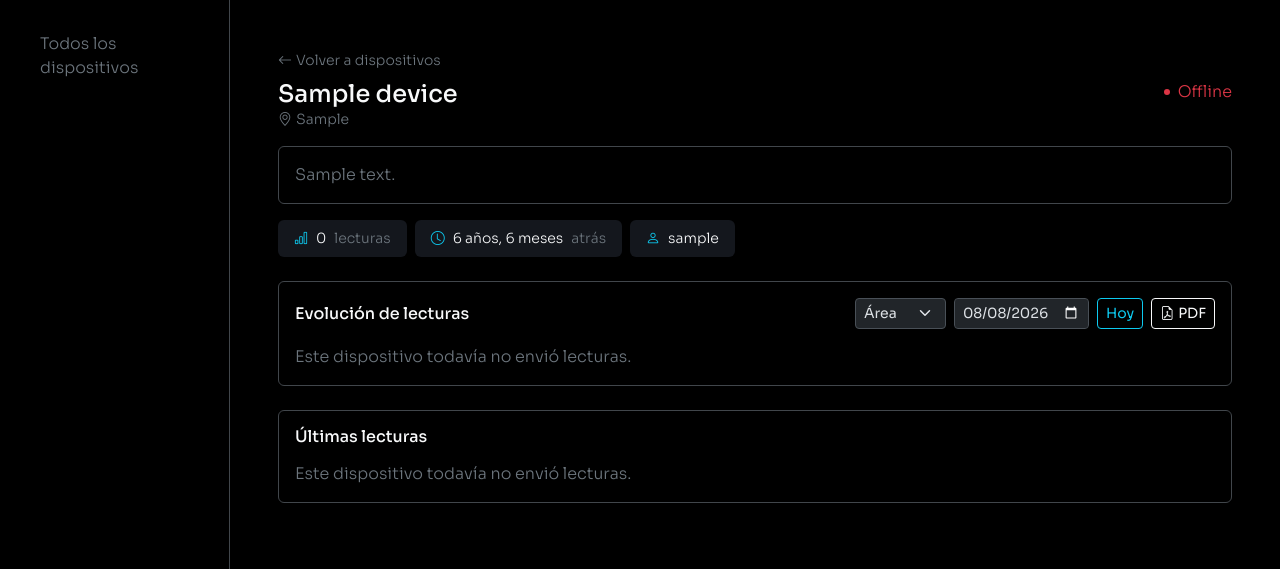
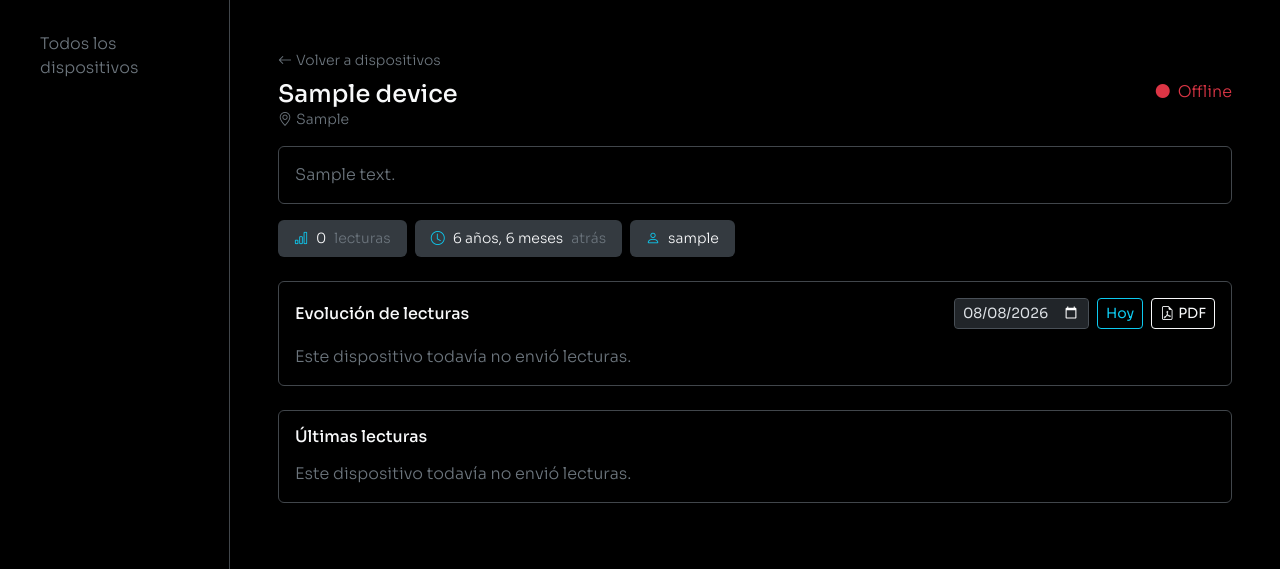
Before and after one commit to delpianocp/esp32-tester, a Django app: page /00000000-0000-0000-0000-000000000001/ in a window 1280 px wide. Shown: the part 63-632 px from the top of the page. Run offline with Django 5.2, Linux system fonts and the light colour scheme; tables that the repository leaves empty hold one stand-in row (values such as "Sample post"); data that the repository does not hold is empty; some libraries are stand-ins or nearby versions.

Commit message:
fix device detail

```diff
--- a/templates/devices/device_detail.html
+++ b/templates/devices/device_detail.html
@@ -15,10 +15,10 @@
     </div>
     <span id="badgeEstado" class="d-flex align-items-center gap-2">
         {% if device.online %}
-            <span class="spinner-grow spinner-grow-sm text-success" style="width:.5rem; height:.5rem;"></span>
+            <i class="bi bi-circle-fill text-success small"></i>
             <span class="text-success">En línea</span>
         {% else %}
-            <span class="d-inline-block rounded-circle bg-danger" style="width:.375rem; height:.375rem;"></span>
+            <i class="bi bi-circle-fill text-danger small"></i>
             <span class="text-danger">Offline</span>
         {% endif %}
     </span>
@@ -29,19 +29,19 @@
 {% endif %}
 
 <div class="d-flex gap-2 flex-wrap mb-4">
-    <span class="rounded-2 px-3 py-2 small d-flex align-items-center gap-2" style="background:#14171d;">
+    <span class="rounded-2 px-3 py-2 small d-flex align-items-center gap-2 bg-body-secondary">
         <i class="bi bi-bar-chart text-info"></i>
         <span class="text-light">{{ device.lecturas.count }}</span>
         <span class="text-secondary">lecturas</span>
     </span>
-    <span class="rounded-2 px-3 py-2 small d-flex align-items-center gap-2" style="background:#14171d;">
+    <span class="rounded-2 px-3 py-2 small d-flex align-items-center gap-2 bg-body-secondary">
         <i class="bi bi-clock text-info"></i>
         <span class="text-light">
             {% if device.ultima_conexion %}{{ device.ultima_conexion|timesince }}{% else %}Nunca{% endif %}
         </span>
         {% if device.ultima_conexion %}<span class="text-secondary">atrás</span>{% endif %}
     </span>
-    <span class="rounded-2 px-3 py-2 small d-flex align-items-center gap-2" style="background:#14171d;">
+    <span class="rounded-2 px-3 py-2 small d-flex align-items-center gap-2 bg-body-secondary">
         <i class="bi bi-person text-info"></i>
         <span class="text-light">{{ device.owner.username }}</span>
     </span>
@@ -49,7 +49,7 @@
 
 {% if puede_controlar %}
 <details class="border border-secondary-subtle rounded p-3 mb-4">
-    <summary class="h6 text-light mb-0" style="cursor:pointer;"><i class="bi bi-terminal me-1"></i>Panel de control</summary>
+    <summary class="h6 text-light mb-0"><i class="bi bi-terminal me-1"></i>Panel de control</summary>
 
     <p class="text-secondary small mt-3">
         Enviá un comando; el ESP32 lo va a recibir la próxima vez que consulte
@@ -100,7 +100,7 @@
     {% endif %}
 
     <details class="mt-3">
-        <summary class="text-secondary small" style="cursor:pointer;">Ver credenciales del dispositivo</summary>
+        <summary class="text-secondary small">Ver credenciales del dispositivo</summary>
         <div class="border border-secondary-subtle rounded p-3 mt-2">
             <label class="small text-secondary d-block">Device ID</label>
             <code class="d-block bg-black bg-opacity-50 p-2 rounded text-break mb-2">{{ device.id }}</code>
@@ -115,16 +115,27 @@
 </details>
 {% endif %}
 
+{% if device.tipo_sensor == "binario" %}
+<div class="border border-secondary-subtle rounded p-3 mb-4">
+    <h2 class="h6 text-light mb-4">Estado actual</h2>
+    <div class="d-flex justify-content-center gap-5 py-3">
+        <div class="d-flex flex-column align-items-center gap-2">
+            <i id="ledOn" class="bi bi-circle-fill fs-1 text-secondary"></i>
+            <span class="text-light fw-semibold">{{ device.etiqueta_on|default:"ON" }}</span>
+        </div>
+        <div class="d-flex flex-column align-items-center gap-2">
+            <i id="ledOff" class="bi bi-circle-fill fs-1 text-secondary"></i>
+            <span class="text-light fw-semibold">{{ device.etiqueta_off|default:"OFF" }}</span>
+        </div>
+    </div>
+    <p id="estadoUltimaActualizacion" class="text-secondary small text-center mb-0">Sin datos todavía.</p>
+</div>
+{% else %}
 <div class="border border-secondary-subtle rounded p-3 mb-4">
     <div class="d-flex justify-content-between align-items-center flex-wrap gap-2 mb-3">
         <h2 class="h6 text-light mb-0">Evolución de lecturas</h2>
         <div class="d-flex gap-2 flex-wrap">
-            <select id="tipoGrafico" class="form-select form-select-sm" style="width:auto;" {% if device.tipo_sensor == "binario" %}hidden{% endif %}>
-                <option value="area">Área</option>
-                <option value="line">Línea</option>
-                <option value="bar">Barras</option>
-            </select>
-            <input type="date" id="fechaGrafico" class="form-control form-control-sm" style="width:auto;">
+            <input type="date" id="fechaGrafico" class="form-control form-control-sm w-auto">
             <button id="btnHoy" type="button" class="btn btn-sm btn-outline-info">Hoy</button>
             <a id="btnDescargarPdf" href="#" class="btn btn-sm btn-outline-light d-flex align-items-center gap-1">
                 <i class="bi bi-file-earmark-pdf"></i>PDF
@@ -132,15 +143,16 @@
         </div>
     </div>
     <p id="sinLecturasGrafico" class="text-secondary mb-0">Este dispositivo todavía no envió lecturas.</p>
-    <div id="graficoLecturas" style="width:100%; height:280px; display:none;"></div>
+    <div id="graficoLecturas" class="w-100 d-none" style="height:280px;"></div>
 </div>
+{% endif %}
 
 <div class="border border-secondary-subtle rounded p-3">
     <h2 class="h6 text-light mb-3">Últimas lecturas</h2>
-    <p id="sinLecturasTabla" class="text-secondary mb-0" {% if lecturas %}style="display:none;"{% endif %}>
+    <p id="sinLecturasTabla" class="text-secondary mb-0 {% if lecturas %}d-none{% endif %}">
         Este dispositivo todavía no envió lecturas.
     </p>
-    <div class="table-responsive" id="wrapperTablaLecturas" style="max-height: 420px; overflow-y: auto; {% if not lecturas %}display:none;{% endif %}">
+    <div class="table-responsive overflow-auto {% if not lecturas %}d-none{% endif %}" id="wrapperTablaLecturas" style="max-height: 420px;">
         <table class="table table-sm table-dark mb-0">
             <thead class="sticky-top"><tr><th>Valor</th><th>Fecha</th></tr></thead>
             <tbody id="tablaLecturas">
@@ -149,15 +161,9 @@
                     <td>
                         {% if device.tipo_sensor == "binario" %}
                             {% if lectura.valor >= 0.5 %}
-                                <span class="d-inline-flex align-items-center gap-2">
-                                    <span class="d-inline-block rounded-circle" style="width:9px; height:9px; background:#22c55e; box-shadow:0 0 6px #22c55e;"></span>
-                                    {{ device.etiqueta_on|default:"ON" }}
-                                </span>
+                                <i class="bi bi-circle-fill text-success small me-2"></i>{{ device.etiqueta_on|default:"ON" }}
                             {% else %}
-                                <span class="d-inline-flex align-items-center gap-2">
-                                    <span class="d-inline-block rounded-circle" style="width:9px; height:9px; background:#ef4444; box-shadow:0 0 6px #ef4444;"></span>
-                                    {{ device.etiqueta_off|default:"OFF" }}
-                                </span>
+                                <i class="bi bi-circle-fill text-danger small me-2"></i>{{ device.etiqueta_off|default:"OFF" }}
                             {% endif %}
                         {% else %}
                             {{ lectura.valor }}{% if device.unidad %} {{ device.unidad }}{% endif %}
@@ -181,20 +187,14 @@
     const etiquetaOff = "{{ device.etiqueta_off|default:'OFF' }}";
 
     let chart = null;
-    let tipoActual = esBinario ? 'line' : 'area';
 
-    const inputFecha = document.getElementById('fechaGrafico');
-    const hoyStr = new Date().toISOString().split('T')[0];
-    inputFecha.value = hoyStr;
-    inputFecha.max = hoyStr;
-
-    function opcionesChart(tipo, datos, fecha) {
+    function opcionesChart(datos, fecha) {
         const inicio = new Date(fecha + 'T00:00:00').getTime();
         const fin = new Date(fecha + 'T23:59:59').getTime();
 
-        const base = {
+        return {
             chart: {
-                type: esBinario ? 'line' : tipo,
+                type: 'scatter',
                 height: 280,
                 toolbar: { show: false },
                 background: 'transparent',
@@ -203,6 +203,7 @@
             },
             series: [{ name: 'Valor', data: datos }],
             colors: ['#0dcaf0'],
+            markers: { size: 4, strokeWidth: 0 },
             xaxis: {
                 type: 'datetime',
                 min: inicio,
@@ -211,51 +212,19 @@
                 axisBorder: { show: false },
                 axisTicks: { show: false }
             },
-            grid: { borderColor: '#1a2130', xaxis: { lines: { show: false } } },
-            dataLabels: { enabled: false }
-        };
-
-        if (esBinario) {
-            // Estado binario: escalón (no curva suave), eje Y fijo con
-            // solo dos posiciones etiquetadas ON/OFF, sin decimales raros.
-            return {
-                ...base,
-                stroke: { curve: 'stepline', width: 2 },
-                fill: { type: 'solid' },
-                yaxis: {
-                    min: -0.1, max: 1.1,
-                    tickAmount: 1,
-                    labels: {
-                        style: { colors: '#68748a' },
-                        formatter: (v) => (v >= 0.5 ? etiquetaOn : etiquetaOff)
-                    }
-                },
-                tooltip: {
-                    theme: 'dark',
-                    x: { format: 'dd MMM HH:mm' },
-                    y: { formatter: (v) => (v >= 0.5 ? etiquetaOn : etiquetaOff) }
-                }
-            };
-        }
-
-        return {
-            ...base,
-            stroke: { curve: 'smooth', width: tipo === 'bar' ? 0 : 2 },
-            fill: {
-                type: tipo === 'area' ? 'gradient' : 'solid',
-                gradient: { opacityFrom: 0.35, opacityTo: 0 }
-            },
             yaxis: {
                 labels: {
                     style: { colors: '#68748a' },
                     formatter: (v) => unidad ? `${v} ${unidad}` : v
                 }
             },
+            grid: { borderColor: '#1a2130', xaxis: { lines: { show: false } } },
             tooltip: {
                 theme: 'dark',
                 x: { format: 'dd MMM HH:mm' },
                 y: { formatter: (v) => unidad ? `${v} ${unidad}` : v }
-            }
+            },
+            dataLabels: { enabled: false }
         };
     }
 
@@ -290,13 +259,13 @@
         const sinDatos = document.getElementById('sinLecturasGrafico');
 
         if (!datosCrudos || datosCrudos.length === 0) {
-            contenedor.style.display = 'none';
-            sinDatos.style.display = 'block';
+            contenedor.classList.add('d-none');
+            sinDatos.classList.remove('d-none');
             return;
         }
 
-        contenedor.style.display = 'block';
-        sinDatos.style.display = 'none';
+        contenedor.classList.remove('d-none');
+        sinDatos.classList.add('d-none');
 
         const datos = muestrear(datosCrudos);
         const puntos = datos.map(l => [new Date(l.timestamp).getTime(), l.valor]);
@@ -306,7 +275,7 @@
             // no "salta" ni se reconstruye - el eje X ya queda fijo por día.
             chart.updateSeries([{ name: 'Valor', data: puntos }]);
         } else {
-            chart = new ApexCharts(contenedor, opcionesChart(tipoActual, puntos, fecha));
+            chart = new ApexCharts(contenedor, opcionesChart(puntos, fecha));
             chart.render();
         }
     }
@@ -315,20 +284,37 @@
         const badge = document.getElementById('badgeEstado');
         if (!badge) return;
         if (online) {
-            badge.innerHTML = '<span class="spinner-grow spinner-grow-sm text-success" style="width:.5rem; height:.5rem;"></span><span class="text-success">En línea</span>';
+            badge.innerHTML = '<i class="bi bi-circle-fill text-success small me-1"></i><span class="text-success">En línea</span>';
         } else {
-            badge.innerHTML = '<span class="d-inline-block rounded-circle bg-danger" style="width:.375rem; height:.375rem;"></span><span class="text-danger">Offline</span>';
+            badge.innerHTML = '<i class="bi bi-circle-fill text-danger small me-1"></i><span class="text-danger">Offline</span>';
         }
+    }
+
+    function actualizarEstadoBinario(ultimaLectura) {
+        const ledOn = document.getElementById('ledOn');
+        const ledOff = document.getElementById('ledOff');
+        const textoUltima = document.getElementById('estadoUltimaActualizacion');
+        if (!ledOn || !ledOff) return;
+
+        if (!ultimaLectura) {
+            textoUltima.textContent = 'Sin datos todavía.';
+            return;
+        }
+
+        const activo = ultimaLectura.valor >= 0.5;
+        ledOn.className = 'bi bi-circle-fill fs-1 ' + (activo ? 'text-success' : 'text-secondary opacity-25');
+        ledOff.className = 'bi bi-circle-fill fs-1 ' + (!activo ? 'text-danger' : 'text-secondary opacity-25');
+
+        const fecha = new Date(ultimaLectura.timestamp);
+        textoUltima.textContent = 'Última actualización: ' + fecha.toLocaleString('es-AR');
     }
 
     function formatearValor(valor) {
         if (esBinario) {
             const activo = valor >= 0.5;
-            const color = activo ? '#22c55e' : '#ef4444';
+            const icono = activo ? 'text-success' : 'text-danger';
             const texto = activo ? etiquetaOn : etiquetaOff;
-            return `<span style="display:inline-flex; align-items:center; gap:6px;">`
-                 + `<span style="width:9px; height:9px; border-radius:50%; background:${color}; box-shadow:0 0 6px ${color}; display:inline-block;"></span>`
-                 + texto + `</span>`;
+            return `<i class="bi bi-circle-fill ${icono} small me-2"></i>${texto}`;
         }
         return unidad ? `${valor} ${unidad}` : valor;
     }
@@ -343,8 +329,8 @@
         }).join('');
         tbody.innerHTML = filas;
 
-        document.getElementById('wrapperTablaLecturas').style.display = lecturas.length ? 'block' : 'none';
-        document.getElementById('sinLecturasTabla').style.display = lecturas.length ? 'none' : 'block';
+        document.getElementById('wrapperTablaLecturas').classList.toggle('d-none', lecturas.length === 0);
+        document.getElementById('sinLecturasTabla').classList.toggle('d-none', lecturas.length > 0);
     }
 
     async function cargarDatos(fecha, reconstruir) {
@@ -357,6 +343,13 @@
             const data = await resp.json();
 
             actualizarBadgeEstado(data.online);
+
+            if (esBinario) {
+                const ultima = data.lecturas.length ? data.lecturas[data.lecturas.length - 1] : null;
+                actualizarEstadoBinario(ultima);
+                actualizarTabla(data.lecturas);
+                return;
+            }
 
             if (fecha) {
                 if (reconstruir && chart) {
@@ -372,16 +365,21 @@
         }
     }
 
+    if (esBinario) {
+        // Sensor binario: solo estado actual + tabla, sin gráfico ni fecha.
+        cargarDatos(null, false);
+        setInterval(() => cargarDatos(null, false), 5000);
+    } else {
+        // Sensor numérico: gráfico por día + tabla + PDF.
+        const inputFecha = document.getElementById('fechaGrafico');
         const btnDescargarPdf = document.getElementById('btnDescargarPdf');
+        const hoyStr = new Date().toISOString().split('T')[0];
+        inputFecha.value = hoyStr;
+        inputFecha.max = hoyStr;
 
         function actualizarLinkPdf(fecha) {
             btnDescargarPdf.href = `/${deviceId}/lecturas/pdf/?fecha=${fecha}`;
         }
-
-    document.getElementById('tipoGrafico').addEventListener('change', function(e) {
-        tipoActual = e.target.value;
-        cargarDatos(inputFecha.value, true);
-    });
 
         inputFecha.addEventListener('change', function(e) {
             cargarDatos(e.target.value, true);
@@ -403,5 +401,6 @@
                 cargarDatos(hoyStr, false);
             }
         }, 5000);
+    }
 </script>
 {% endblock %}
```
Lines whose indentation alone changed are shown as unchanged.
